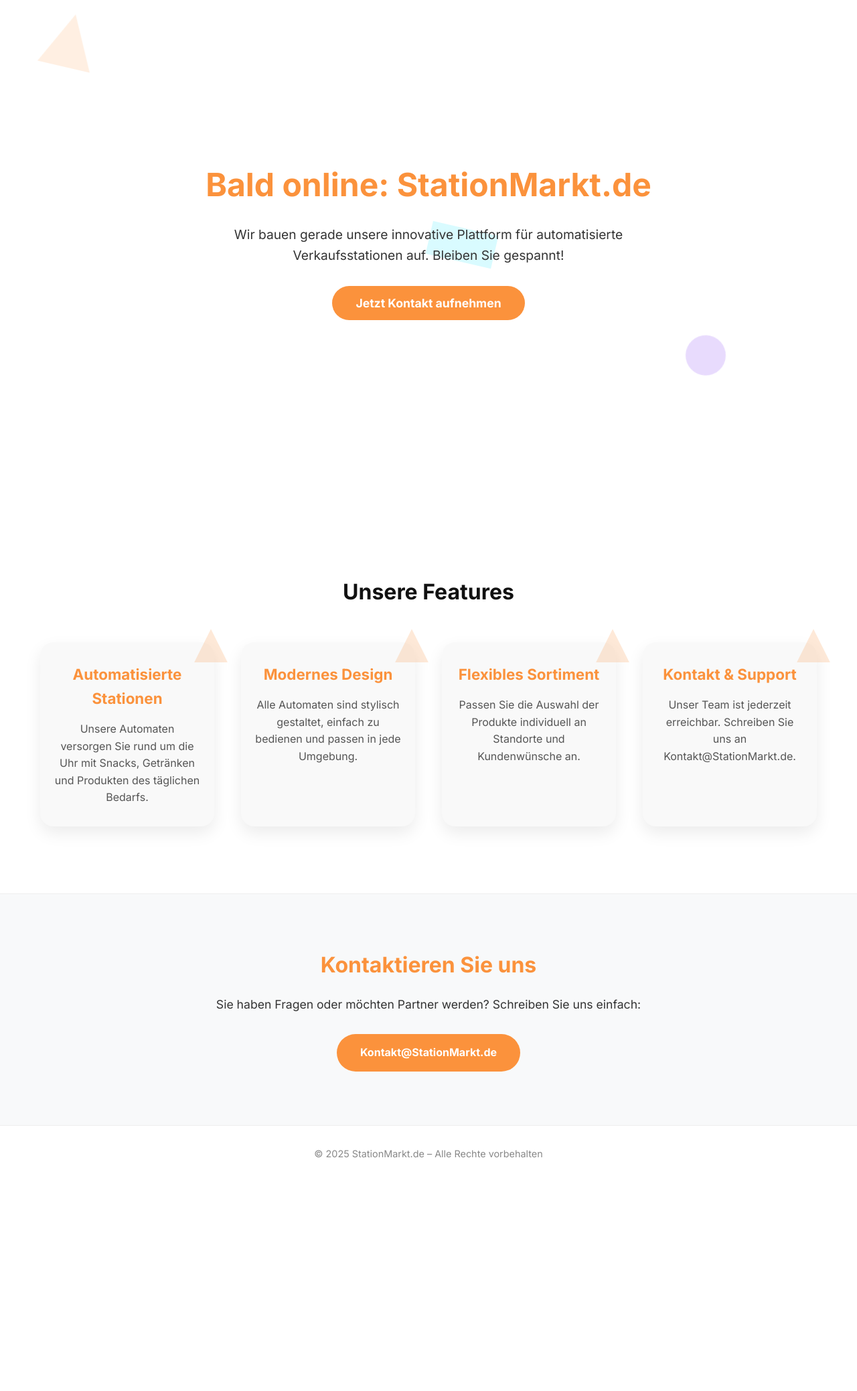
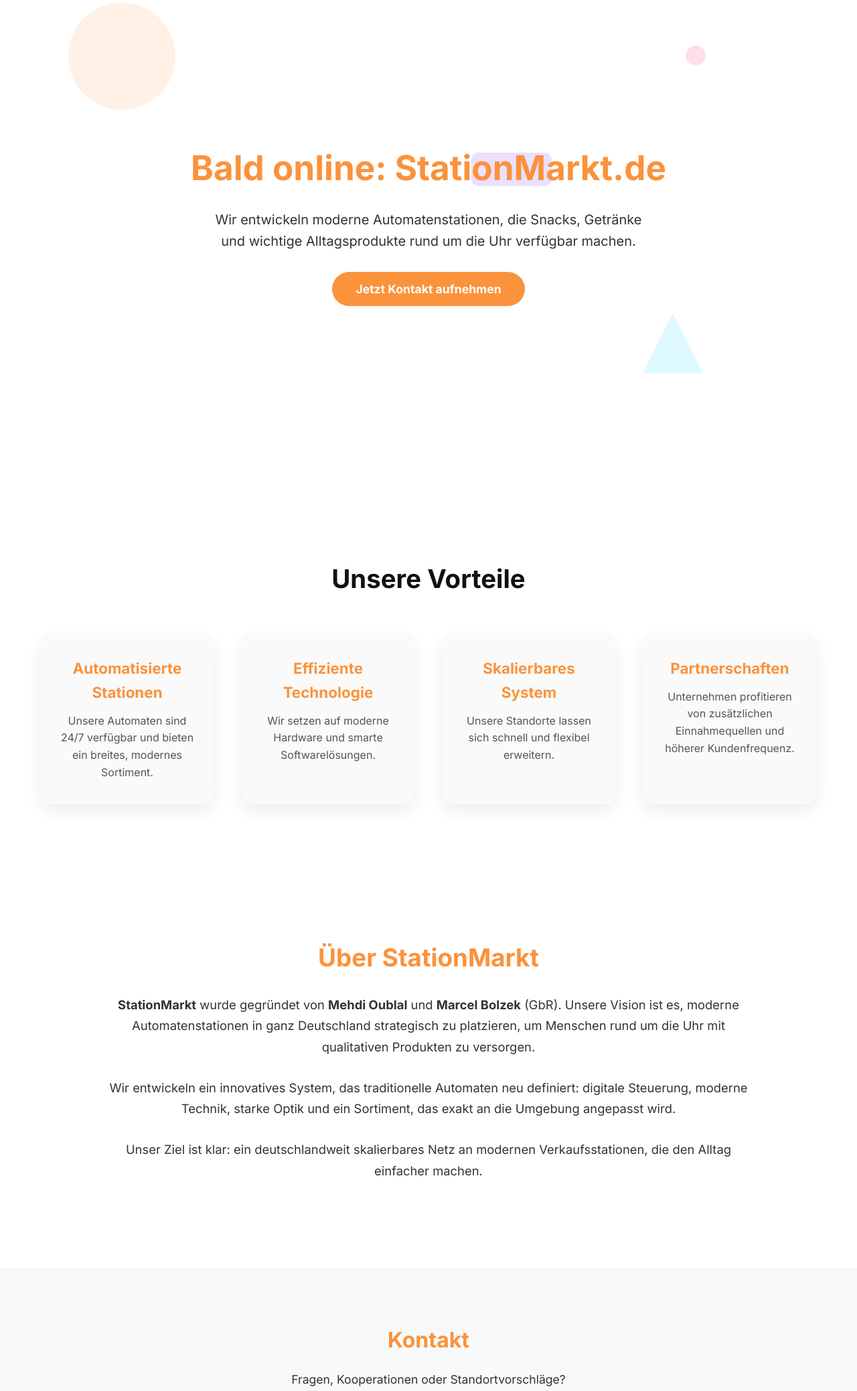
Before and after one commit to Cobin77/stationmarkt, a plain HTML site: page index.html in a window 1280 px wide. Shown: the part 128-2205 px from the top of the page at 67% size. Before the commit the page ends 1892 px from the top, so only its background shows below. Drawn offline with Linux system fonts and the light colour scheme.

Commit message:
Update index.html

```diff
--- a/index.html
+++ b/index.html
@@ -4,29 +4,29 @@
 <meta charset="UTF-8">
 <meta name="viewport" content="width=device-width, initial-scale=1.0">
 <title>StationMarkt – Innovative Automatenstationen</title>
-<meta name="description" content="StationMarkt – Innovative Automatenstationen, Snacks, Getränke und Produkte des täglichen Bedarfs. Kontakt: Kontakt@StationMarkt.de">
-<meta name="keywords" content="Automaten, Verkaufsstationen, Snacks, Getränke, StationMarkt, Automatenstation, kontakt">
+
+<meta name="description" content="StationMarkt – Moderne Automatenstationen für Snacks, Getränke und Produkte des täglichen Bedarfs. Gegründet von Mehdi Oublal & Marcel Bolzek. Bald verfügbar.">
+<meta name="keywords" content="Automaten, Verkaufsstation, Snacks, Getränke, 24/7 Automat, StationMarkt, Automatenstation, moderne Automaten, Mehdi Oublal, Marcel Bolzek">
 <meta name="author" content="StationMarkt">
-<meta name="robots" content="index, follow">
 
-<!-- Favicon & Icons -->
+<!-- Favicon -->
 <link rel="apple-touch-icon" sizes="180x180" href="favicon_io/apple-touch-icon.png">
 <link rel="icon" type="image/png" sizes="32x32" href="favicon_io/favicon-32x32.png">
 <link rel="icon" type="image/png" sizes="16x16" href="favicon_io/favicon-16x16.png">
 <link rel="manifest" href="/site.webmanifest">
 <meta name="theme-color" content="#fb923c">
 
-<!-- Open Graph / Social Media -->
+<!-- Open Graph -->
 <meta property="og:title" content="StationMarkt – Innovative Automatenstationen">
-<meta property="og:description" content="StationMarkt – Innovative Automatenstationen, Snacks, Getränke und Produkte des täglichen Bedarfs. Kontakt: Kontakt@StationMarkt.de">
+<meta property="og:description" content="StationMarkt – Moderne Automatenstationen für Snacks, Getränke und Produkte des täglichen Bedarfs.">
+<meta property="og:image" content="Logos/StationMarkt_Logo512x512.png">
+<meta property="og:url" content="https://www.stationmarkt.de">
 <meta property="og:type" content="website">
-<meta property="og:url" content="https://www.stationmarkt.de/">
-<meta property="og:image" content="Logos/StationMarkt_Logo512x512.png">
 
 <!-- Twitter Card -->
 <meta name="twitter:card" content="summary_large_image">
 <meta name="twitter:title" content="StationMarkt – Innovative Automatenstationen">
-<meta name="twitter:description" content="StationMarkt – Innovative Automatenstationen, Snacks, Getränke und Produkte des täglichen Bedarfs. Kontakt: Kontakt@StationMarkt.de">
+<meta name="twitter:description" content="StationMarkt – Moderne Automatenstationen für Snacks, Getränke und Produkte des täglichen Bedarfs.">
 <meta name="twitter:image" content="Logos/StationMarkt_Logo512x512.png">
 
 <!-- Structured Data -->
@@ -35,139 +35,214 @@
   "@context": "https://schema.org",
   "@type": "Organization",
   "name": "StationMarkt",
+  "founders": [
+    { "@type": "Person", "name": "Mehdi Oublal" },
+    { "@type": "Person", "name": "Marcel Bolzek" }
+  ],
   "url": "https://www.stationmarkt.de",
   "logo": "https://www.stationmarkt.de/Logos/StationMarkt_Logo512x512.png",
-  "contactPoint": [{
+  "contactPoint": {
     "@type": "ContactPoint",
     "email": "Kontakt@StationMarkt.de",
     "contactType": "Customer Service"
-  }]
+  }
 }
 </script>
 
-<!-- Fonts -->
 <link href="https://fonts.googleapis.com/css2?family=Inter:wght@400;600;700&display=swap" rel="stylesheet">
 
 <style>
-/* Grundstyles */
 * { margin:0; padding:0; box-sizing:border-box; font-family:'Inter', sans-serif; }
 body { background:#ffffff; color:#111; overflow-x:hidden; line-height:1.6; }
-a { text-decoration:none; color:inherit; }
-button { cursor:pointer; }
 
 /* Header */
 header {
+  position:sticky; top:0;
   display:flex; justify-content:space-between; align-items:center;
-  padding:20px 50px; position:sticky; top:0; background:#fff; box-shadow:0 2px 12px rgba(0,0,0,0.06); z-index:1000;
+  padding:18px 50px; background:#fff;
+  box-shadow:0 2px 12px rgba(0,0,0,0.06); z-index:1000;
 }
-header h1 { font-size:1.8rem; font-weight:700; color:#fb923c; }
-nav a { margin-left:25px; font-weight:600; color:#111; transition:0.3s; }
+
+/* Desktop Nav */
+nav { display:flex; gap:25px; }
+nav a { font-weight:600; color:#111; transition:0.3s; }
 nav a:hover { color:#fb923c; }
+
+/* Mobile Menu Icon */
+.menu-btn {
+  display:none; flex-direction:column; gap:5px; cursor:pointer;
+}
+.menu-btn div {
+  width:28px; height:3px; background:#111; border-radius:2px; transition:.3s;
+}
+
+/* Mobile Menu Dropdown */
+.mobile-nav {
+  display:none; flex-direction:column; background:white; width:100%;
+  padding:20px; box-shadow:0 8px 20px rgba(0,0,0,0.1);
+}
+.mobile-nav a {
+  padding:12px 0; font-weight:600; border-bottom:1px solid #eee;
+}
 
 /* Hero */
 .hero {
-  position:relative;
-  height:100vh; display:flex; flex-direction:column; justify-content:center; align-items:center;
+  position:relative; height:100vh;
+  display:flex; flex-direction:column; justify-content:center; align-items:center;
   text-align:center; padding:0 20px; overflow:hidden;
 }
-.hero h2 { font-size:3rem; font-weight:700; margin-bottom:20px; color:#fb923c; opacity:0; transform:translateY(40px); transition:0.8s ease-out; }
-.hero p { font-size:1.2rem; margin-bottom:30px; max-width:600px; color:#333; opacity:0; transform:translateY(40px); transition:0.8s ease-out 0.2s; }
+.hero h2 {
+  font-size:3.2rem; font-weight:700; color:#fb923c;
+  opacity:0; transform:translateY(40px); transition:.8s ease-out;
+}
+.hero p {
+  font-size:1.25rem; color:#333; max-width:650px; margin-top:20px;
+  opacity:0; transform:translateY(40px); transition:.8s ease-out .2s;
+}
 .hero button {
-  padding:15px 35px; font-size:1.1rem; font-weight:700; color:#fff; background:#fb923c; border:none; border-radius:50px; transition:0.3s;
-  opacity:0; transform:translateY(40px); transition:0.8s ease-out 0.4s;
+  margin-top:30px; padding:15px 35px; font-size:1.1rem;
+  color:white; background:#fb923c; border:none; border-radius:50px;
+  font-weight:700; transition:.3s; opacity:0; transform:translateY(40px);
+  transition:.8s ease-out .4s;
 }
-.hero button:hover { background:#0b5ed7; transform: translateY(-3px); }
+.hero button:hover {
+  background:#0b5ed7; transform:translateY(-4px);
+}
 
-/* Hero Shapes */
-.shape { position:absolute; opacity:0.15; animation: float 8s ease-in-out infinite; }
-.shape.triangle { width:80px; height:80px; clip-path: polygon(50% 0%,0% 100%,100% 100%); background:#fb923c; top:10%; left:5%; }
-.shape.circle { width:60px; height:60px; border-radius:50%; background:#6610f2; top:70%; left:80%; }
-.shape.rect { width:100px; height:50px; background:#00e0ff; top:50%; left:50%; }
+/* Floating Shapes */
+.shape { position:absolute; opacity:0.13; animation:float 8s infinite ease-in-out; }
+.shape.big { width:160px; height:160px; border-radius:50%; background:#fb923c; top:12%; left:8%; }
+.shape.small { width:90px; height:90px; background:#00d0ff; clip-path:polygon(50% 0%,0% 100%,100% 100%); top:70%; left:75%; }
+.shape.rect { width:120px; height:50px; background:#6610f2; top:40%; left:55%; border-radius:10px; }
+.shape.dot { width:30px; height:30px; background:#ff006a; border-radius:50%; top:20%; left:80%; }
 
 @keyframes float {
-  0%,100% { transform: translateY(0) rotate(0deg); }
-  50% { transform: translateY(-20px) rotate(15deg); }
+  0%,100% { transform:translateY(0); }
+  50% { transform:translateY(-30px); }
 }
 
 /* Features */
 .features {
-  padding:100px 20px; max-width:1200px; margin:0 auto; text-align:center; position:relative;
+  padding:100px 20px; max-width:1200px; margin:auto; text-align:center;
 }
-.features h3 { font-size:2rem; margin-bottom:50px; color:#111; opacity:0; transform:translateY(40px); transition:0.8s ease-out; }
-.feature-grid { display:grid; grid-template-columns:repeat(auto-fit,minmax(250px,1fr)); gap:40px; }
+.features h3 {
+  font-size:2.4rem; color:#111; margin-bottom:50px;
+  opacity:0; transform:translateY(40px); transition:.8s ease-out;
+}
+.feature-grid {
+  display:grid; grid-template-columns:repeat(auto-fit,minmax(260px,1fr)); gap:40px;
+}
 .feature-card {
-  background:#f9f9f9; padding:30px 20px; border-radius:20px; box-shadow:0 10px 25px rgba(0,0,0,0.08); transition:0.3s; text-align:center; position:relative;
-  opacity:0; transform:translateY(40px); transition:0.8s ease-out;
+  background:#fafafa; padding:35px 25px; border-radius:20px;
+  box-shadow:0 10px 25px rgba(0,0,0,0.07);
+  transition:.35s; opacity:0; transform:translateY(40px);
 }
-.feature-card::before {
-  content:""; position:absolute; width:50px; height:50px; background:#fb923c; clip-path: polygon(50% 0%,0% 100%,100% 100%); top:-20px; right:-20px; opacity:0.2;
+.feature-card:hover { transform:translateY(-8px); box-shadow:0 20px 50px rgba(0,0,0,0.12); }
+.feature-card h4 { font-size:1.4rem; color:#fb923c; margin-bottom:12px; }
+.feature-card p { color:#555; }
+
+/* About Section */
+.about {
+  padding:100px 20px; max-width:1000px; margin:0 auto; text-align:center;
 }
-.feature-card:hover { transform:translateY(-8px); box-shadow:0 20px 40px rgba(0,0,0,0.15); }
-.feature-card h4 { font-size:1.4rem; margin-bottom:15px; color:#fb923c; }
-.feature-card p { font-size:1rem; color:#555; }
+.about h3 { font-size:2.3rem; margin-bottom:25px; color:#fb923c; }
+.about p { font-size:1.15rem; color:#333; margin-bottom:30px; line-height:1.7; }
 
 /* Contact */
-.contact { padding:80px 20px; text-align:center; background:#f8f9fa; border-top:1px solid #eee; position:relative; overflow:hidden; }
-.contact h3 { font-size:2rem; margin-bottom:20px; color:#fb923c; opacity:0; transform:translateY(40px); transition:0.8s ease-out; }
-.contact p { font-size:1.1rem; margin-bottom:30px; color:#333; opacity:0; transform:translateY(40px); transition:0.8s ease-out 0.2s; }
-.contact a { display:inline-block; padding:15px 35px; font-weight:700; color:#fff; background:#fb923c; border-radius:50px; transition:0.3s; opacity:0; transform:translateY(40px); transition:0.8s ease-out 0.4s; }
+.contact {
+  padding:80px 20px; text-align:center; background:#f8f9fa; border-top:1px solid #eee;
+}
+.contact h3 { font-size:2rem; color:#fb923c; margin-bottom:20px; }
+.contact p { font-size:1.1rem; color:#333; margin-bottom:20px; }
+.contact a {
+  padding:15px 35px; background:#fb923c; color:white; border-radius:50px;
+  font-weight:700; transition:.3s;
+}
 .contact a:hover { background:#0b5ed7; transform:translateY(-3px); }
 
 /* Footer */
-footer { padding:30px 20px; text-align:center; background:#fff; color:#888; font-size:0.9rem; border-top:1px solid #eee; }
+footer {
+  text-align:center; padding:25px; color:#777; font-size:.9rem;
+}
 
 /* Responsive */
-@media(max-width:768px){
-  .hero h2 { font-size:2.2rem; }
-  .hero p { font-size:1rem; }
-  .feature-grid { gap:25px; }
+@media (max-width:900px){
+  nav { display:none; }
+  .menu-btn { display:flex; }
+  .hero h2 { font-size:2.4rem; }
+  .hero p { font-size:1.05rem; }
 }
 </style>
 </head>
+
 <body>
 
 <header>
-  <h1><img src="Logos/StationMarkt_Logo.png" alt="StationMarkt Logo"></h1>
+  <img src="Logos/StationMarkt_Logo.png" alt="StationMarkt Logo">
+
   <nav>
     <a href="#features">Features</a>
+    <a href="#about">Über uns</a>
     <a href="#contact">Kontakt</a>
   </nav>
+
+  <div class="menu-btn" onclick="toggleMobileMenu()">
+    <div></div><div></div><div></div>
+  </div>
 </header>
 
+<div class="mobile-nav" id="mobileMenu">
+  <a href="#features" onclick="toggleMobileMenu()">Features</a>
+  <a href="#about" onclick="toggleMobileMenu()">Über uns</a>
+  <a href="#contact" onclick="toggleMobileMenu()">Kontakt</a>
+</div>
+
 <section class="hero">
-  <div class="shape triangle"></div>
-  <div class="shape circle"></div>
+  <div class="shape big"></div>
+  <div class="shape small"></div>
   <div class="shape rect"></div>
+  <div class="shape dot"></div>
+
   <h2>Bald online: StationMarkt.de</h2>
-  <p>Wir bauen gerade unsere innovative Plattform für automatisierte Verkaufsstationen auf. Bleiben Sie gespannt!</p>
+  <p>Wir entwickeln moderne Automatenstationen, die Snacks, Getränke und wichtige Alltagsprodukte rund um die Uhr verfügbar machen.</p>
   <button onclick="window.location.href='mailto:Kontakt@StationMarkt.de'">Jetzt Kontakt aufnehmen</button>
 </section>
 
 <section class="features" id="features">
-  <h3>Unsere Features</h3>
+  <h3>Unsere Vorteile</h3>
   <div class="feature-grid">
     <div class="feature-card">
       <h4>Automatisierte Stationen</h4>
-      <p>Unsere Automaten versorgen Sie rund um die Uhr mit Snacks, Getränken und Produkten des täglichen Bedarfs.</p>
+      <p>Unsere Automaten sind 24/7 verfügbar und bieten ein breites, modernes Sortiment.</p>
     </div>
     <div class="feature-card">
-      <h4>Modernes Design</h4>
-      <p>Alle Automaten sind stylisch gestaltet, einfach zu bedienen und passen in jede Umgebung.</p>
+      <h4>Effiziente Technologie</h4>
+      <p>Wir setzen auf moderne Hardware und smarte Softwarelösungen.</p>
     </div>
     <div class="feature-card">
-      <h4>Flexibles Sortiment</h4>
-      <p>Passen Sie die Auswahl der Produkte individuell an Standorte und Kundenwünsche an.</p>
+      <h4>Skalierbares System</h4>
+      <p>Unsere Standorte lassen sich schnell und flexibel erweitern.</p>
     </div>
     <div class="feature-card">
-      <h4>Kontakt & Support</h4>
-      <p>Unser Team ist jederzeit erreichbar. Schreiben Sie uns an Kontakt@StationMarkt.de.</p>
+      <h4>Partnerschaften</h4>
+      <p>Unternehmen profitieren von zusätzlichen Einnahmequellen und höherer Kundenfrequenz.</p>
     </div>
   </div>
 </section>
 
+<section class="about" id="about">
+  <h3>Über StationMarkt</h3>
+  <p><strong>StationMarkt</strong> wurde gegründet von <strong>Mehdi Oublal</strong> und <strong>Marcel Bolzek</strong> (GbR).
+  Unsere Vision ist es, moderne Automatenstationen in ganz Deutschland strategisch zu platzieren, um Menschen rund um die Uhr mit qualitativen Produkten zu versorgen.</p>
+
+  <p>Wir entwickeln ein innovatives System, das traditionelle Automaten neu definiert: digitale Steuerung, moderne Technik, starke Optik und ein Sortiment, das exakt an die Umgebung angepasst wird.</p>
+
+  <p>Unser Ziel ist klar: ein deutschlandweit skalierbares Netz an modernen Verkaufsstationen, die den Alltag einfacher machen.</p>
+</section>
+
 <section class="contact" id="contact">
-  <h3>Kontaktieren Sie uns</h3>
-  <p>Sie haben Fragen oder möchten Partner werden? Schreiben Sie uns einfach:</p>
+  <h3>Kontakt</h3>
+  <p>Fragen, Kooperationen oder Standortvorschläge?</p>
   <a href="mailto:Kontakt@StationMarkt.de">Kontakt@StationMarkt.de</a>
 </section>
 
@@ -176,19 +251,27 @@ footer { padding:30px 20px; text-align:center; background:#fff; color:#888; font
 </footer>
 
 <script>
-// Scroll-Fade-In Animation
-const faders = document.querySelectorAll('.hero h2, .hero p, .hero button, .features h3, .feature-card, .contact h3, .contact p, .contact a');
-const appearOptions = { threshold: 0.2, rootMargin: "0px 0px -50px 0px" };
-const appearOnScroll = new IntersectionObserver((entries, observer) => {
-  entries.forEach(entry => {
-    if(entry.isIntersecting){
-      entry.target.style.opacity = 1;
-      entry.target.style.transform = 'translateY(0)';
-      observer.unobserve(entry.target);
+// Mobile Menu
+function toggleMobileMenu(){
+  const menu = document.getElementById("mobileMenu");
+  menu.style.display = menu.style.display === "flex" ? "none" : "flex";
+}
+
+// Fade-in animations on scroll
+const faders = document.querySelectorAll(
+  '.hero h2, .hero p, .hero button, .features h3, .feature-card, .about h3, .about p, .contact h3, .contact p, .contact a'
+);
+const observer = new IntersectionObserver((entries, obs) => {
+  entries.forEach(e => {
+    if(e.isIntersecting){
+      e.target.style.opacity = "1";
+      e.target.style.transform = "translateY(0)";
+      obs.unobserve(e.target);
     }
   });
-}, appearOptions);
-faders.forEach(fader => appearOnScroll.observe(fader));
+},{ threshold:0.2 });
+
+faders.forEach(el => observer.observe(el));
 </script>
 
 </body>
```
